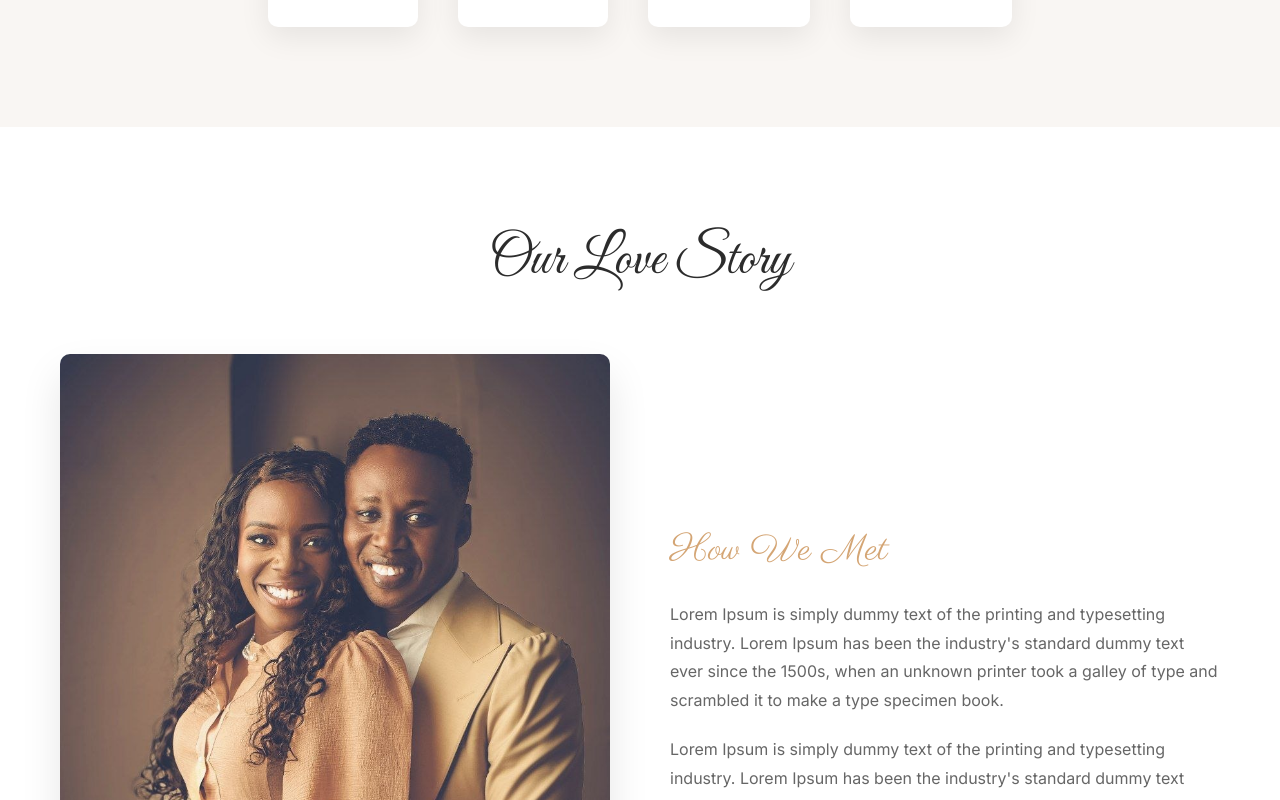
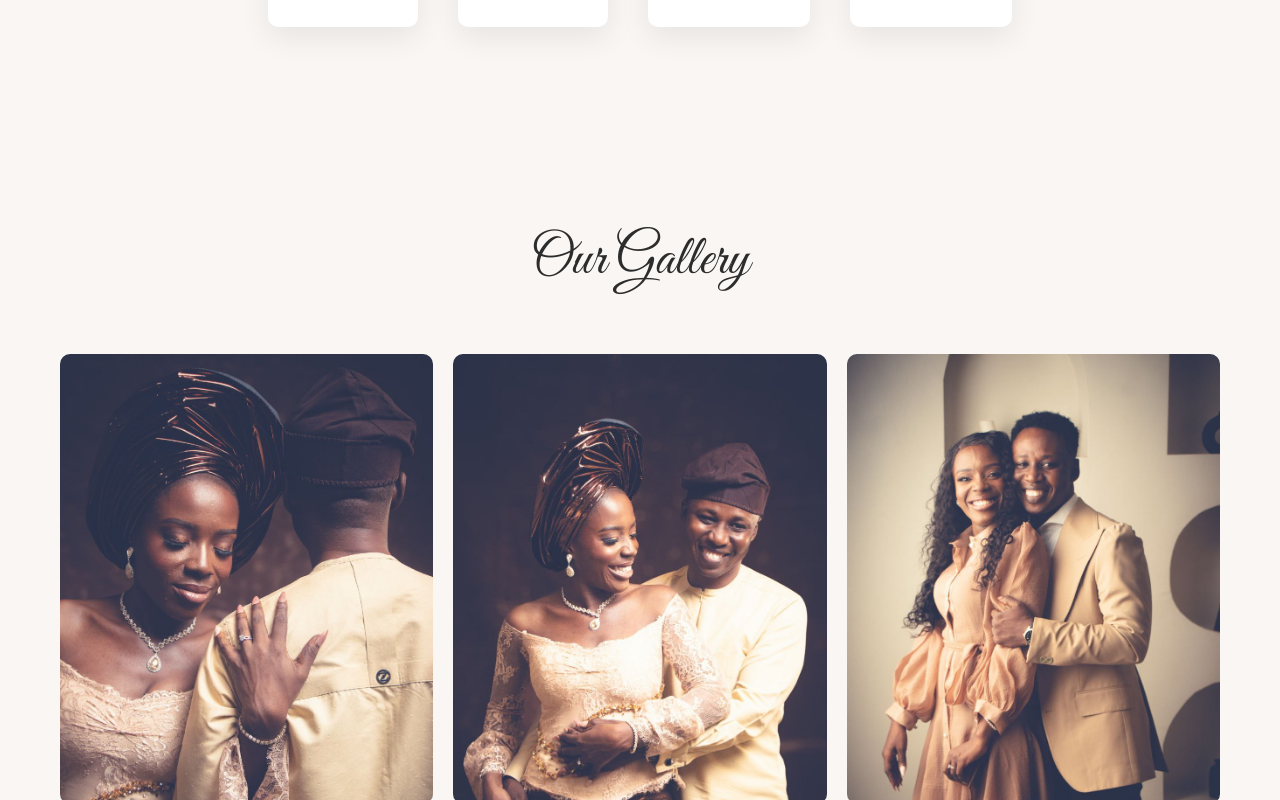
Before and after one commit to Fortunee5/pstfavour, a React (Create React App) app: page / in a window 1280 px wide. Shown: the part 1180-1980 px from the top of the page. Built offline with nearby package versions, Linux system fonts and the light colour scheme.

Commit message:
new files

```diff
--- a/src/App.js
+++ b/src/App.js
@@ -40,7 +40,7 @@ function App() {
       <Navigation scrolled={scrolled} />
       <Hero />
       <Countdown />
-      <OurStory />
+      {/*<OurStory />*/}
       <Gallery />
       <EventDetails />
       <RSVP onSuccess={handleRSVPSuccess} />
--- a/src/components/Hero/Hero.css
+++ b/src/components/Hero/Hero.css
@@ -1,3 +1,4 @@
+
 /* Force Allura font - Add this at the VERY TOP of Hero.css */
 @import url('https://fonts.googleapis.com/css2?family=Allura&display=swap');
 
--- a/src/components/Hero/Hero.jsx
+++ b/src/components/Hero/Hero.jsx
@@ -2,7 +2,7 @@ import React, { useState, useEffect } from 'react';
 import './Hero.css';
 import img1 from '../../assets/photo1.jpg';
 import img3 from '../../assets/photo.jpg';
-import img6 from '../../assets/photo10.jpg';
+import img6 from '../../assets/photo29.jpg';
 
 const Hero = () => {
   const [isMobile, setIsMobile] = useState(window.innerWidth <= 768);
--- a/src/components/Navigation/Navigation.jsx
+++ b/src/components/Navigation/Navigation.jsx
@@ -1,8 +1,8 @@
 import React, { useState, useEffect } from 'react';
 import './Navigation.css';
 
- import logoWhite from '../../assets/logoImage.png';
-import logoDefault from '../../assets/logoImage.png';
+ import logoWhite from '../../assets/PFT2026-white.png';
+import logoDefault from '../../assets/PFT2026-white.png';
 
 const Navigation = ({ scrolled }) => {
   const [mobileMenuOpen, setMobileMenuOpen] = useState(false);
```
